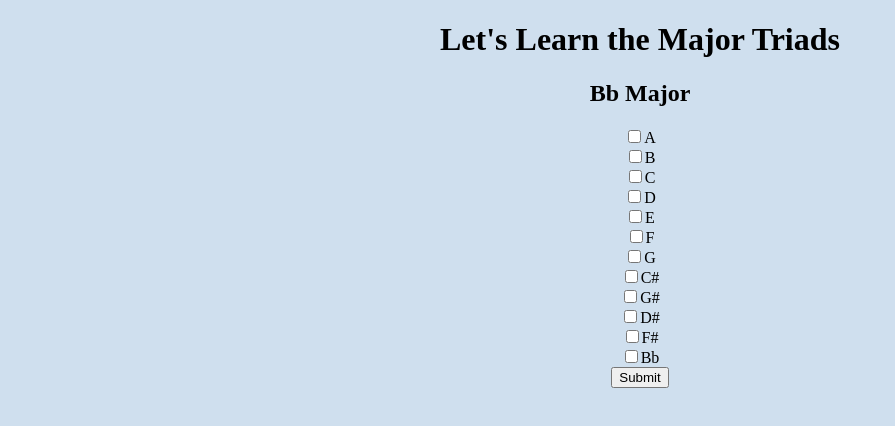
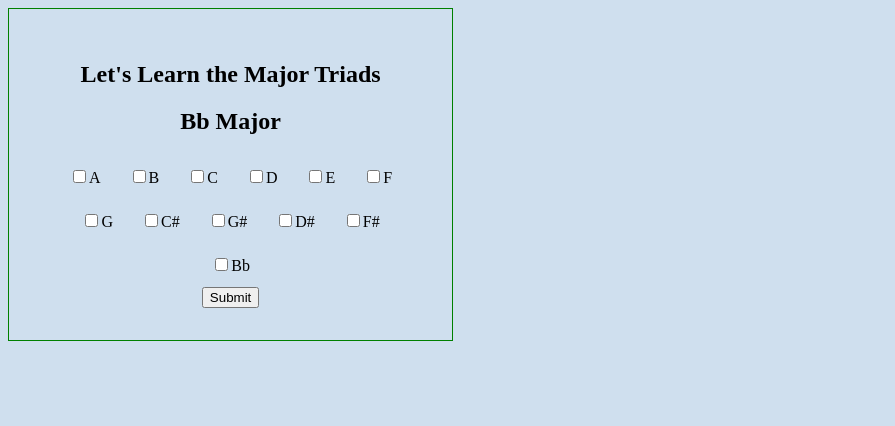
Before and after one commit to code-by-shannon/music_theory_flash_cards, a plain HTML site: page index.html in a window 1280 px wide. Shown: the whole page, without its empty margins (0-895 px from the left). Drawn offline with Linux system fonts and the light colour scheme.

Commit message:
updated UI.  Last change before attempting to clear UI after submission

```diff
--- a/index.html
+++ b/index.html
@@ -8,27 +8,37 @@
     <link rel="stylesheet" href="styles.css">
     </head>
 <body>
-    <h1>Let's Learn the Major Triads</h1>
+<!-- Current Triad and Selection Div-->
+    <div id="checks_and_submit">
+        <h2>Let's Learn the Major Triads</h1>
             <!-- Current Triad -->
                 <h2 id="current_h2_triad" >Name of Chord</h2>
             <!-- Click the Note in the triad form -->
                 <form id="answer-form">
-                <label><input type="checkbox" name="note" value="A">A</label><br>
-                <label><input type="checkbox" name="note" value="B">B</label><br>
-                <label><input type="checkbox" name="note" value="C">C</label><br>
-                <label><input type="checkbox" name="note" value="D">D</label><br>
-                <label><input type="checkbox" name="note" value="E">E</label><br>
+                        <label><input type="checkbox" name="note" value="A">A</label>
+                        <label><input type="checkbox" name="note" value="B">B</label>
+                        <label><input type="checkbox" name="note" value="C">C</label>
+                        <label><input type="checkbox" name="note" value="D">D</label>
+                        <label><input type="checkbox" name="note" value="E">E</label>
+
                         <label><input type="checkbox" name="note" value="F">F</label><br>
-                <label><input type="checkbox" name="note" value="G">G</label><br>
-                <label><input type="checkbox" name="note" value="C#">C#</label><br>
-                <label><input type="checkbox" name="note" value="G#">G#</label><br>
-                <label><input type="checkbox" name="note" value="D#">D#</label><br>
-                <label><input type="checkbox" name="note" value="F#">F#</label><br>
+                        <label><input type="checkbox" name="note" value="G">G</label>
+                        <label><input type="checkbox" name="note" value="C#">C#</label>
+                        <label><input type="checkbox" name="note" value="G#">G#</label>
+                        <label><input type="checkbox" name="note" value="D#">D#</label>
+                        <label><input type="checkbox" name="note" value="F#">F#</label>
                         <label><input type="checkbox" name="note" value="Bb">Bb</label><br>
 
 
                         <button id='submit' type="button">Submit</button>
                     </form>
+    </div>
+
+<!-- Results and Tally Div-->
+    <div id="results_and_tally">
+
+    </div>
+
 
   <script type = "module" src="main.js"></script>
 </body>
--- a/styles.css
+++ b/styles.css
@@ -2,3 +2,14 @@ body{
     background-color: rgb(207, 223, 238);
     text-align: center;
 }
+
+#checks_and_submit{
+    border:solid 1px green;
+    width:30%;
+    padding:2rem;
+}
+
+#answer-form label {
+    display: inline-block;
+    margin: 0.75rem;
+}
```
Lines whose indentation alone changed are shown as unchanged.
